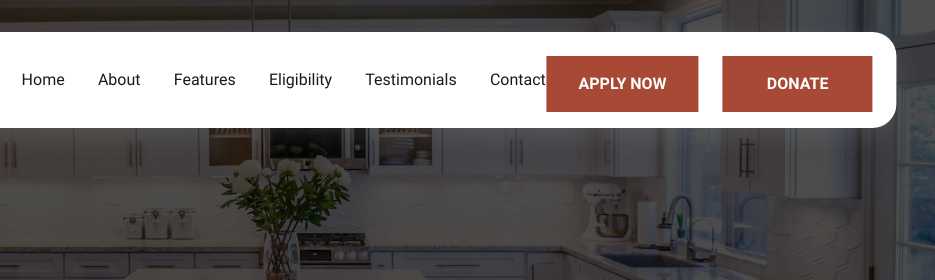
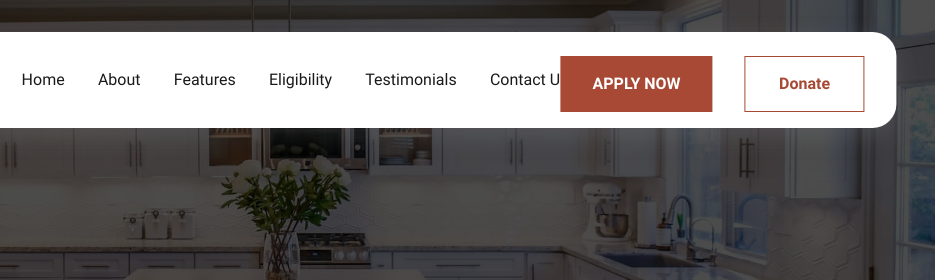
Before and after one commit to HinduACTion/pathfinders_website_codestitch, an Eleventy site: page src/content/blog/acuti-modo.md in a window 1280 px wide. Shown: the top 280 px of the page, 345-1280 px from the left. Built offline with nearby package versions, Linux system fonts and the light colour scheme; Eleventy itself is replaced by a stand-in of ours; files that its build step writes are made by us from their sources.

Commit message:
Button changes, picture adjustments

```diff
--- a/src/_includes/components/header.html
+++ b/src/_includes/components/header.html
@@ -148,7 +148,19 @@
             </div>
         </nav>
         <a href="https://docs.google.com/forms/d/e/1FAIpQLScCfZdgv3LlZMllhuZBjm7lM0TCObyZYAFny9S90d0StL0AOw/viewform?usp=header/" class="cs-button-solid cs-nav-button">Apply Now</a>
-        <a href="https://www.hindu-action.org/donate" class="cs-button-solid cs-nav-button">Donate</a>
+        <!-- <a href="https://www.hindu-action.org/donate" class="cs-button-solid-transparent cs-nav-button">Donate</a> -->
+        <a href="https://www.hindu-action.org/donate" class="cs-button-transparent-header cs-nav-button">
+                    <!-- <img
+                        class="cs-img"
+                        loading="lazy"
+                        decoding="async"
+                        src="https://csimg.nyc3.digitaloceanspaces.com/Hero/play.svg"
+                        alt="play icon"
+                        width="17"
+                        height="17"
+                    /> -->
+                    Donate
+        </a>
         <!--Dark Mode toggle, uncomment button code if you want to enable a dark mode toggle-->
         <!-- <button
             id="dark-mode-toggle"
--- a/src/assets/sass/critical.scss
+++ b/src/assets/sass/critical.scss
@@ -405,7 +405,8 @@
                 /* this is what creates the grow affect on hover */
                 transform: scaleX(0);
                 display: block;
-                background: #000;
+                // background: #000;
+                background: var(--tertiary);
                 transition: transform 0.3s;
                 transform-origin: left;
             }
--- a/src/assets/sass/local.scss
+++ b/src/assets/sass/local.scss
@@ -969,7 +969,6 @@
     }
 }
 
-
 /*-- -------------------------- -->
 <---        Why Choose          -->
 <--- -------------------------- -*/
--- a/src/assets/sass/root.scss
+++ b/src/assets/sass/root.scss
@@ -218,7 +218,8 @@ body {
                 /* this is what creates the grow affect on hover */
                 transform: scaleX(0);
                 display: block;
-                background: #000;
+                // background: #000;
+                background: var(--tertiary);
                 transition: transform 0.3s;
                 transform-origin: left;
             }
@@ -227,6 +228,63 @@ body {
                 &:before {
                     transform: scaleX(1);
                 }
+            }
+        }
+
+        .cs-button-transparent-header {
+            z-index: 1;
+            position: relative;
+            display: inline-flex;
+            justify-content: center;
+            align-items: center;
+            // border: 1px solid var(--bodyTextColorWhite);
+            border: 1px solid var(--primary);
+            margin: 0 calc(8 / 16 * 1rem);
+            background-color: transparent;
+            /* 46px - 56px */
+            height: clamp(2.875em, 5.5vw, 3.5em);
+            width: calc(120 / 16 * 1rem);
+            box-sizing: border-box;
+            padding: 0;
+            text-decoration: none;
+            font-size: calc(16 / 16 * 1rem);
+            /* 46px - 56px */
+            line-height: clamp(2.875em, 5.5vw, 3.5em);
+            font-weight: 700;
+            // color: #fff;
+            color: var(--primary);
+
+            .cs-img {
+                display: block;
+                margin-right: calc(12 / 16 * 1rem);
+            }
+
+            &:before {
+                z-index: -1;
+                position: absolute;
+                /* so it sits on top of the border */
+                top: -1px;
+                bottom: -1px;
+                left: -1px;
+                right: -1px;
+                content: "";
+                opacity: 1;
+                /* this is what creates the grow affect on hover */
+                transform: scaleX(0);
+                display: block;
+                // background: #000;
+                background: var(--tertiary);
+                transition: transform 0.3s;
+                transform-origin: left;
+            }
+
+            &:hover {
+                &:before {
+                    transform: scaleX(1);
+                }
+
+                color: var(--bodyTextColorWhite);
+
             }
         }
 
@@ -782,6 +840,10 @@ body {
         }
 
         .cs-button-solid {
+            display: none;
+        }
+
+        .cs-button-transparent-header {
             display: none;
         }
     }
```
Also changed, not shown: src/_includes/components/cta.html (+13 -1 lines), src/assets/css/critical.css, src/assets/css/root.css, 4 other files.
